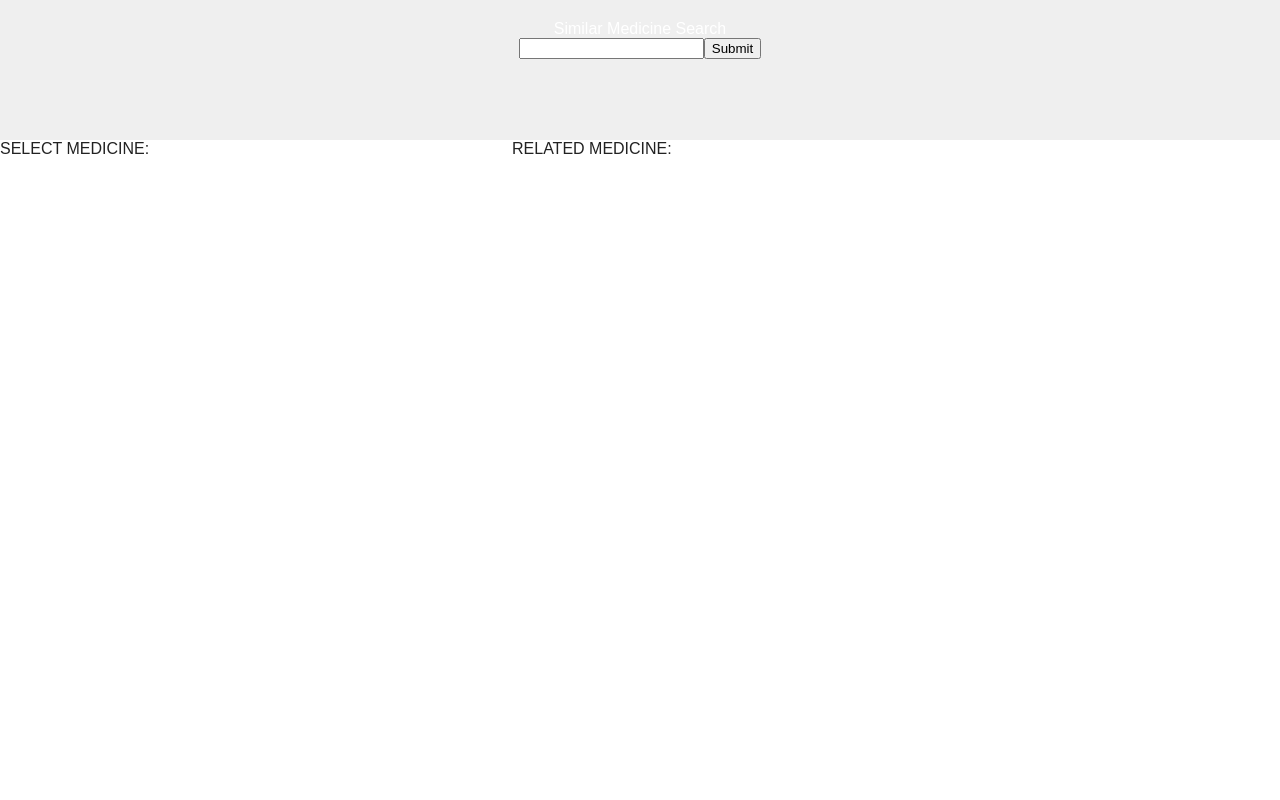
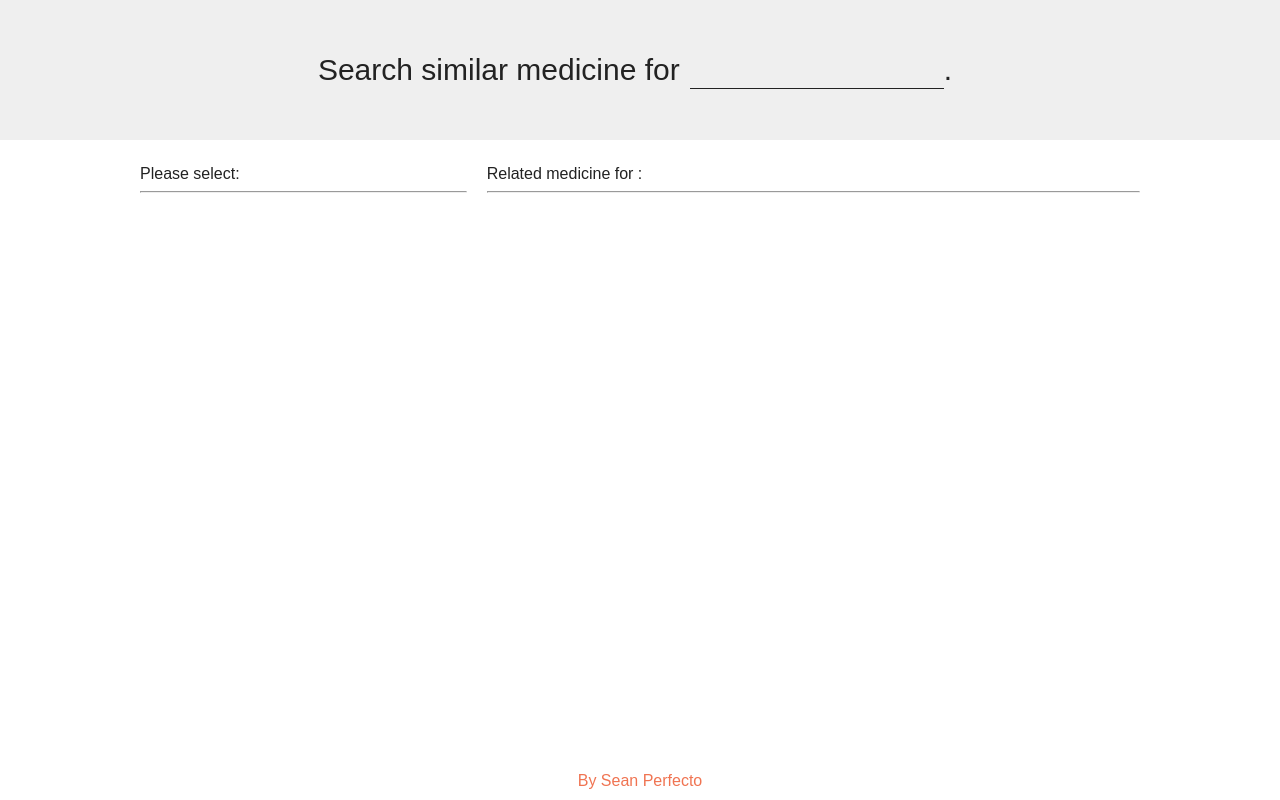
Before and after one commit to seanperfecto/Similar-Med-Search, a React (Create React App) app: page / in a window 1280 px wide. Built offline with nearby package versions, Linux system fonts and the light colour scheme.

Commit message:
style application

```diff
--- a/src/App.css
+++ b/src/App.css
@@ -1,21 +1,86 @@
+.App {
+  display: flex;
+  flex-direction: column;
+  justify-content: space-between;
+  height: 100%;
+}
+
 .App-header {
+  /*background-color: #F07452;*/
   background-color: #EFEFEF;
   height: 100px;
   padding: 20px;
-  color: white;
+  color: #222;
   text-align: center;
+  display: flex;
+  justify-content: center;
+  align-items: center;
 }
 
 .App-intro {
+  max-width: 1000px;
+  width: 100%;
+  margin: 25px auto 20px auto;
   display: flex;
   justify-content: space-around;
   flex-basis: 0;
 }
 
 .list-items{
-  flex: 2;
+  flex: 1;
+  margin-right: 10px;
 }
 
 .related-items{
-  flex: 3;
+  flex: 2;
+  margin-left: 10px;
 }
+
+li {
+  margin: 5px 0;
+}
+
+#title {
+  font-size: 30px;
+  margin-right: 10px;
+}
+
+#related{
+  color: #F07452;
+}
+
+input[type='text']{
+  font-size: 30px;
+  background: transparent;
+  border: none;
+  outline: none;
+  -webkit-box-shadow: none;
+  -moz-box-shadow: none;
+  box-shadow: none;
+  border-bottom: 1px solid #222;
+  color: #F07452;
+  width: 250px;
+}
+
+input[type='submit']{
+  display: none;
+}
+
+input[type='submit']:hover{
+  cursor: pointer;
+}
+
+.list-items li:hover {
+  color: #F07452;
+  cursor: pointer;
+}
+
+#root{
+  height: 100%;
+}
+
+footer{
+  margin: 0 auto 10px auto;
+  text-align: center;
+  color: #F07452;
+}
--- a/src/App.js
+++ b/src/App.js
@@ -4,7 +4,7 @@ import './App.css';
 class App extends Component {
   constructor(props){
     super(props);
-    this.state = {drug: "", chosen: [], related: []};
+    this.state = {drug: "", chosen: [], related: [], searched: ""};
     this.updateSearch = this.updateSearch.bind(this);
     this.handleSubmit = this.handleSubmit.bind(this);
     this.searchRelated = this.searchRelated.bind(this);
@@ -17,7 +17,7 @@ class App extends Component {
 
   handleSubmit(e){
     e.preventDefault();
-    this.setState({related: []});
+    this.setState({related: [], searched: ""});
     fetch(`https://rxnav.nlm.nih.gov/REST/drugs.json?name=${this.state.drug}`)
       .then((resp) => resp.json())
       .then((data) => {
@@ -32,7 +32,7 @@ class App extends Component {
   }
 
   searchRelated(e, ele){
-    this.setState({related: []});
+    this.setState({related: [], searched: ele.synonym});
     if (ele !== "Not Found") {
       fetch(`https://rxnav.nlm.nih.gov/REST/rxcui/${ele.rxcui}/related.json?tty=IN`)
         .then((resp) => resp.json())
@@ -71,23 +71,28 @@ class App extends Component {
     }
     return (
       <div className="App">
+        <div>
         <div className="App-header">
-          Similar Medicine Search<br/>
           <form onSubmit={this.handleSubmit}>
-            <input type='text' onChange={this.updateSearch} value={this.state.drug} />
+            <span id="title">Search similar medicine for</span><input type='text' onChange={this.updateSearch} value={this.state.drug} />
+            <span id="title">.</span>
             <input type="submit" value="Submit" />
           </form>
         </div>
         <div className="App-intro">
           <div className='list-items'>
-            SELECT MEDICINE:<br/>
+            Please select:<br/>
+          <hr/>
             <ul>{listItems}</ul>
           </div>
           <div className='related-items'>
-            RELATED MEDICINE:<br/>
+            Related medicine for <span id='related'>{this.state.searched}</span>:<br/>
+          <hr/>
             <ul>{relatedItems}</ul>
           </div>
         </div>
+        </div>
+        <footer>By Sean Perfecto</footer>
       </div>
     );
   }
--- a/src/index.css
+++ b/src/index.css
@@ -3,4 +3,9 @@ body {
   padding: 0;
   font-family: sans-serif;
   color: #222;
+  height: 100%;
 }
+
+html {
+  height: 100%;
+}
```
Also changed, not shown: 1 other file (tests, documents, lock files or other folders).
